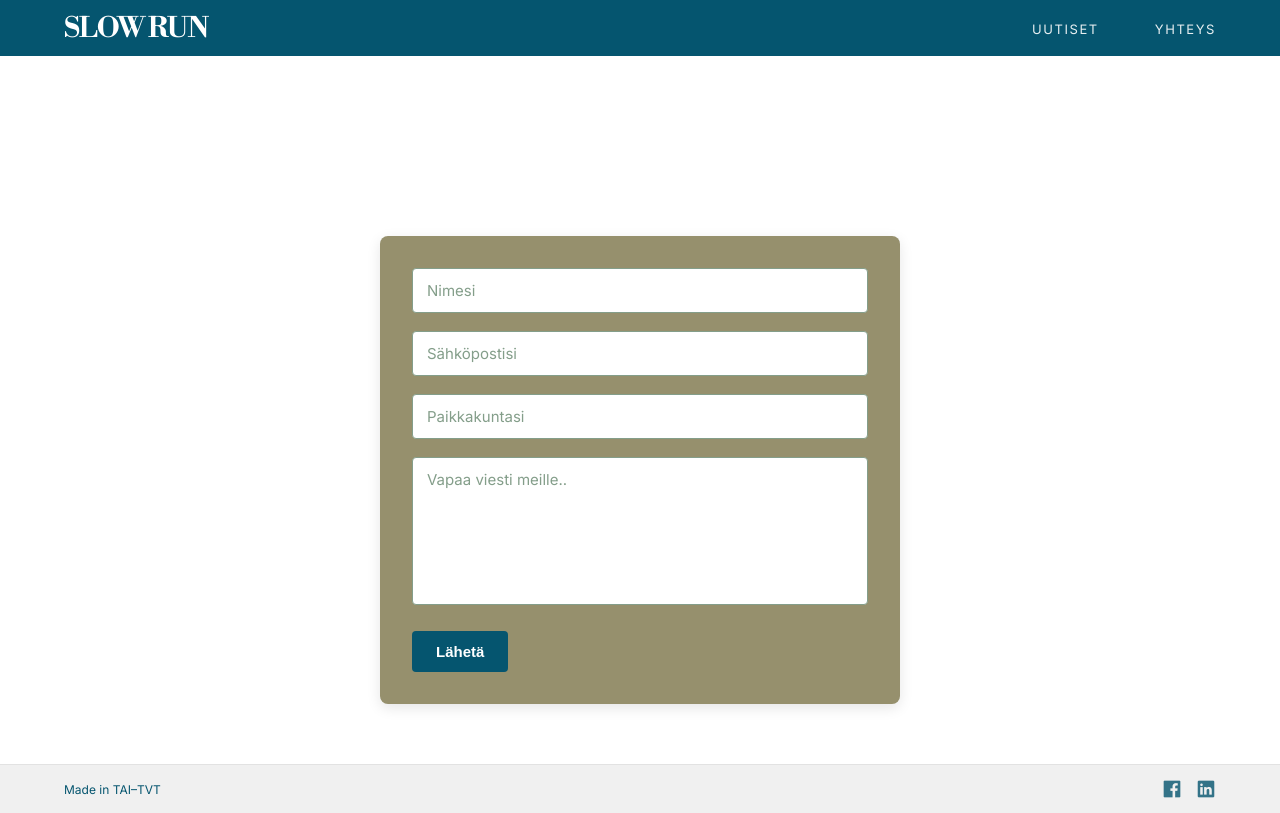
After one commit to TAI-Slow-Run/slow-run-projekti, a PHP site: page /contact.php in a window 1280 px wide. The commit adds this page. Run offline with PHP 8.4, Linux system fonts and the light colour scheme; some libraries are stand-ins or nearby versions.

Commit message:
add contact page

```diff
--- /dev/null
+++ b/contact.php
@@ -0,0 +1,52 @@
+<!DOCTYPE html>
+<html lang="en">
+
+<head>
+  <meta charset="UTF-8" />
+  <meta name="viewport" content="width=device-width, initial-scale=1.0" />
+  <title>You are welcome to Slow run</title>
+
+  <link rel="preconnect" href="https://fonts.googleapis.com" />
+  <link rel="preconnect" href="https://fonts.gstatic.com" crossorigin />
+  <link rel="stylesheet" href="https://unicons.iconscout.com/release/v4.2.0/css/line.css">
+  <link rel="stylesheet" href="https://unicons.iconscout.com/release/v4.2.0/css/thinline.css">
+  <link
+    href="https://fonts.googleapis.com/css2?family=Inter:ital,opsz,wght@0,14..32,100..900;1,14..32,100..900&family=Libre+Bodoni:ital,wght@0,400..700;1,400..700&display=swap"
+    rel="stylesheet" />
+
+  <link rel="stylesheet" href="./css/style.css" />
+  <link rel="stylesheet" href="./css/responsive.css">
+</head>
+
+<body>
+<?php include 'header.php'; ?>
+
+<main class="contact-page">
+  <section class="contact-section">
+    <div class="container">
+      <form id="contact-form" class="contact-form contact-form--page" method="post" autocomplete="on">
+        <label class="visually-hidden" for="name">Nimesi</label>
+        <input id="name" name="name" type="text" placeholder="Nimesi" required>
+
+        <label class="visually-hidden" for="email">Sähköpostisi</label>
+        <input id="email" name="email" type="email" placeholder="Sähköpostisi" required>
+
+        <label class="visually-hidden" for="city">Paikkakuntasi</label>
+        <input id="city" name="city" type="text" placeholder="Paikkakuntasi">
+
+        <label class="visually-hidden" for="message">Vapaa viesti meille..</label>
+        <textarea id="message" name="message" placeholder="Vapaa viesti meille.." rows="5"></textarea>
+
+        <button class="btn-submit" type="submit">Lähetä</button>
+      </form>
+    </div>
+  </section>
+</main>
+
+<?php
+  include 'footer-bottom.php';
+?>
+
+</body>
+
+</html>
--- a/css/responsive.css
+++ b/css/responsive.css
@@ -1,23 +1,23 @@
 /* ALL MEDIA  QUERIES*/
-@media screen and (min-width: 1400px){
+@media screen and (min-width: 1400px) {
   .hero {
     height: 95vh;
     background-position-y: 60%;
   }
 }
 
-@media screen and (max-width: 600px){
+@media screen and (max-width: 600px) {
   .features {
     display: flex;
     flex-direction: column;
   }
-  .feature__text{
+  .feature__text {
     width: 95%;
   }
-   .features{
+  .features {
     border: none;
   }
-   .hero__inner{
+  .hero__inner {
     top: 55%;
     left: 35%;
     transform: translate(-40%, -40%);
@@ -25,7 +25,7 @@
 }
 
 @media screen and (max-width: 500px) {
-  .step__label{
+  .step__label {
     left: 40%;
     top: -2em;
     font-weight: 600;
@@ -37,50 +37,48 @@
   }
 }
 
-
 @media screen and (max-width: 450px) {
   /* PAGE INDEX */
- .hero__inner{
+  .hero__inner {
     top: 60%;
     left: 40%;
   }
-.hero{
+  .hero {
     height: 400px;
     background-position-x: 90%;
   }
 
- .hero-title{
+  .hero-title {
     font-size: 1.25rem;
     line-height: 1.6;
   }
- .liity-btn{
+  .liity-btn {
     font-size: 0.9rem;
   }
 
- .section-lead{
+  .section-lead {
     max-width: 95%;
   }
- .section--tight{
+  .section--tight {
     padding-top: 1.5rem;
   }
 
- .about__title{
+  .about__title {
     margin-bottom: 3.5rem;
   }
- .container{
+  .container {
     width: 85%;
   }
- .stairs__text{
+  .stairs__text {
     align-self: center;
     align-items: center;
   }
- .stairs__wrapper{
+  .stairs__wrapper {
     gap: 3rem;
   }
- .stairs__diagram{
+  .stairs__diagram {
     height: calc(var(--step-h) * 4);
   }
-
 
   /* PAGE NEWS */
   .section-title {
@@ -131,7 +129,8 @@
   }
 }
 
-@media screen and (max-width: 450px) { /* Checked by Riku */
+@media screen and (max-width: 450px) {
+  /* Checked by Riku */
   .brand {
     font-size: 15px;
   }
@@ -156,3 +155,36 @@
     flex-direction: column-reverse;
   }
 }
+
+/* Contact page */
+@media (max-width: 768px) {
+  .contact-page {
+    padding: 100px 16px 40px;
+  }
+
+  .contact-form--page {
+    padding: 20px;
+    gap: 14px;
+  }
+
+  .contact-form--page input,
+  .contact-form--page textarea {
+    font-size: 14px;
+  }
+
+  .contact-form--page .btn-submit {
+    font-size: 14px;
+    padding: 10px;
+  }
+}
+
+@media (max-width: 480px) {
+  .contact-page {
+    padding: 80px 12px 30px;
+  }
+
+  .contact-form--page {
+    padding: 16px;
+    gap: 12px;
+  }
+}
--- a/css/style.css
+++ b/css/style.css
@@ -27,6 +27,15 @@ body {
   font-style: normal;
   background-color: var(--main-color);
   color: var(--second-color);
+}
+
+html,
+body {
+  height: 100%;
+  margin: 0;
+  padding: 0;
+  display: flex;
+  flex-direction: column;
 }
 
 /* ===== HEADER ===== */
@@ -681,3 +690,59 @@ body {
   font-weight: 500;
   vertical-align: middle;
 }
+
+/* Contact page */
+.contact-page {
+  background: var(--main-color);
+  padding: 180px 0 60px;
+  display: block;
+  text-align: center;
+}
+
+.contact-form--page {
+  max-width: 520px;
+  margin: 0 auto;
+  display: flex;
+  flex-direction: column;
+  gap: 18px;
+  padding: 32px;
+  background: var(--second-color);
+  border-radius: 8px;
+  box-shadow: 0 4px 14px rgba(0, 0, 0, 0.1);
+}
+
+.contact-form--page input,
+.contact-form--page textarea {
+  border: 1px solid var(--accent-color);
+  border-radius: 4px;
+  font-size: 15px;
+  color: var(--main-font-color);
+  transition: border-color 0.2s ease;
+}
+
+.contact-form--page input:focus,
+.contact-form--page textarea:focus {
+  border-color: var(--brand-color);
+  outline: none;
+}
+
+.contact-form--page .btn-submit {
+  background: var(--brand-color);
+  color: var(--main-color);
+  border-radius: 4px;
+  font-size: 15px;
+  font-weight: 600;
+  transition: background-color 0.2s ease;
+}
+
+.contact-form--page .btn-submit:hover {
+  background: var(--hover-color);
+}
+
+main {
+  flex: 1;
+}
+
+.site-footer {
+  margin-top: auto;
+}
--- /dev/null
+++ b/footer-bottom.php
@@ -0,0 +1,10 @@
+<footer class="site-footer">
+  <div class="container container-footer">
+    <p class="made-in">Made in TAI–TVT</p>
+    <ul class="social">
+      <li><a href="#" aria-label="Facebook"><i class="uil uil-facebook"></i></a></li>
+      <li><a href="#" aria-label="LinkedIn"><i class="uil uil-linkedin"></i></a></li>
+    </ul>
+  </div>
+</footer>
+<script src="./js_php/contact_submit.js" type="module"></script>
```
Lines whose indentation alone changed are shown as unchanged.
